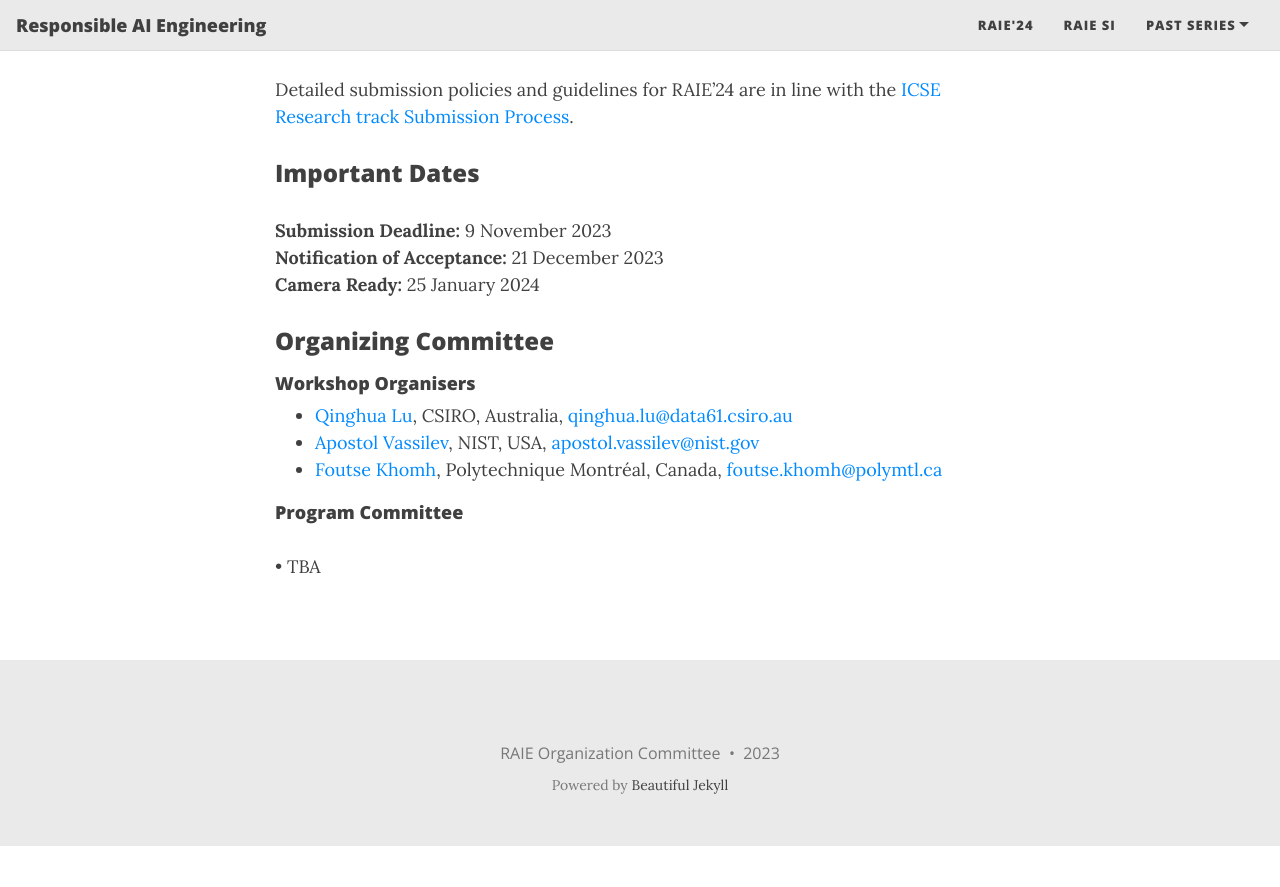
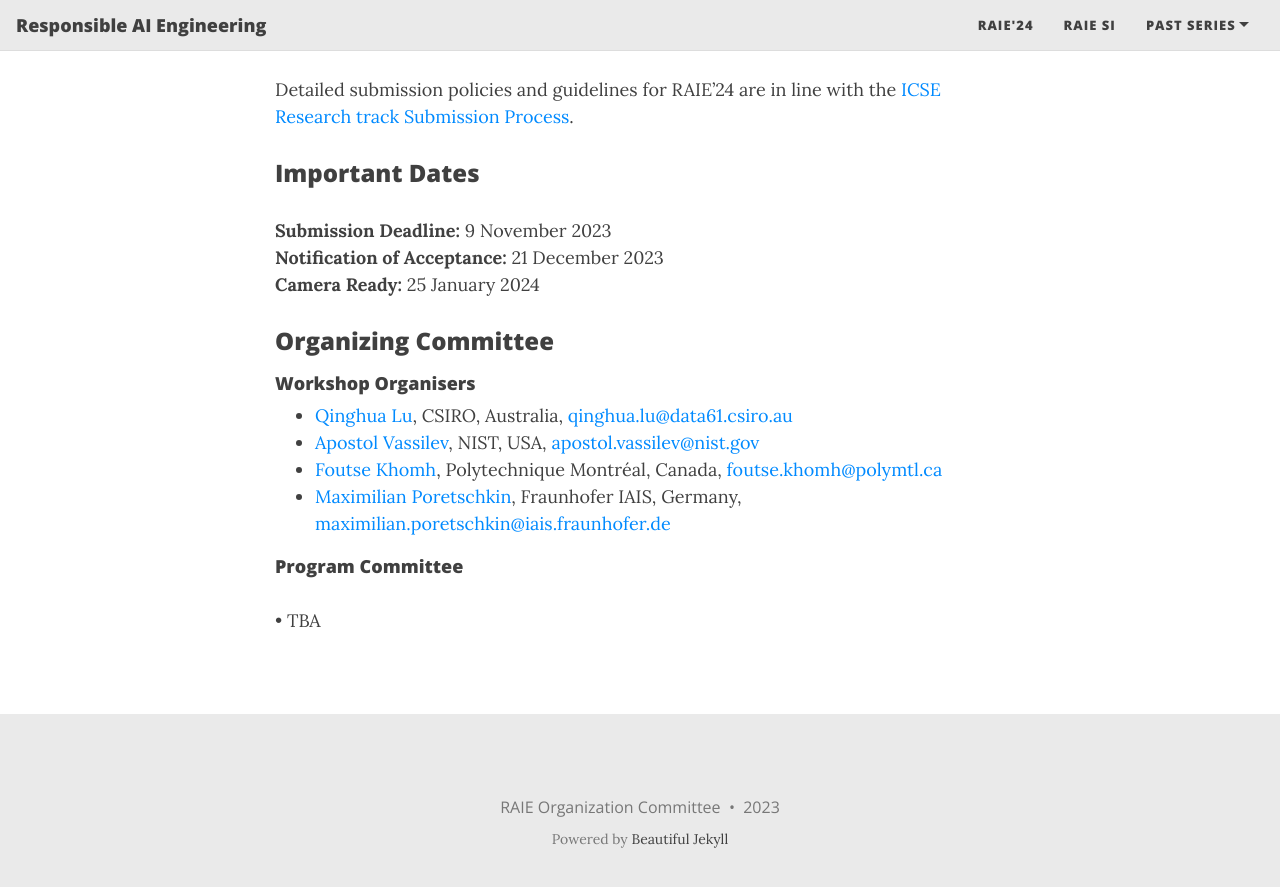
Before and after one commit to RAIEngineering/AIEng-Series, a Jekyll site: the page built from RAIEWorkshop24.md, in a window 1280 px wide and 900 px high, scrolled down 2383 px. Shown: the top 887 px of the window. Built offline with Jekyll 4.4.1, drawn with Linux system fonts in a browser that asks for light colours; nearby versions of some CDN libraries; before the commit the page ends 3229 px from its top, so only the background shows below that.

Commit message:
Update RAIEWorkshop24.md

```diff
--- a/RAIEWorkshop24.md
+++ b/RAIEWorkshop24.md
@@ -71,6 +71,8 @@
 - [Qinghua Lu](https://people.csiro.au/L/Q/Qinghua-Lu), CSIRO, Australia, <qinghua.lu@data61.csiro.au>
 - [Apostol Vassilev](https://www.nist.gov/people/apostol-vassilev), NIST, USA, <apostol.vassilev@nist.gov>
 - [Foutse Khomh](https://www.polymtl.ca/expertises/en/khomh-foutse), Polytechnique Montréal, Canada, <foutse.khomh@polymtl.ca>
+- [Maximilian Poretschkin](https://de.linkedin.com/in/maximilian-poretschkin-00137a161), Fraunhofer IAIS, Germany, <maximilian.poretschkin@iais.fraunhofer.de>
+
 
 #### Program Committee
 
```
